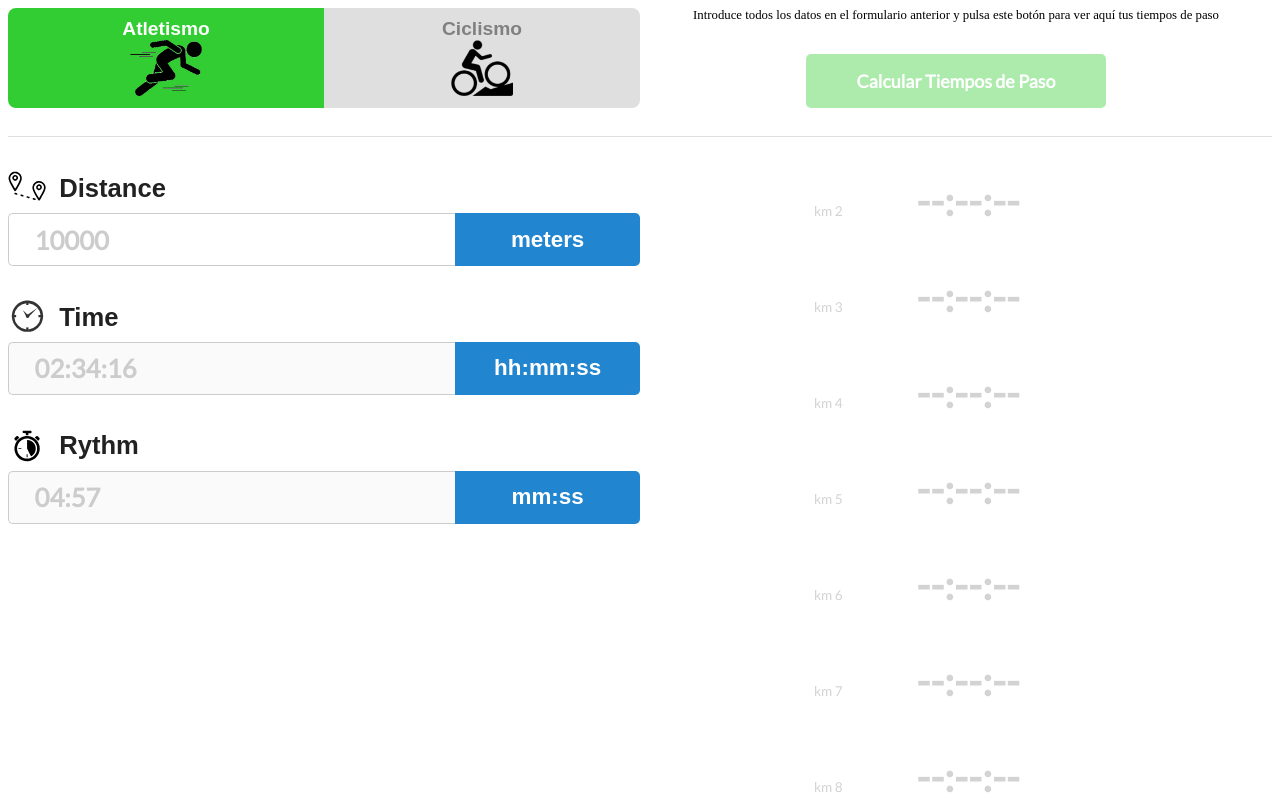
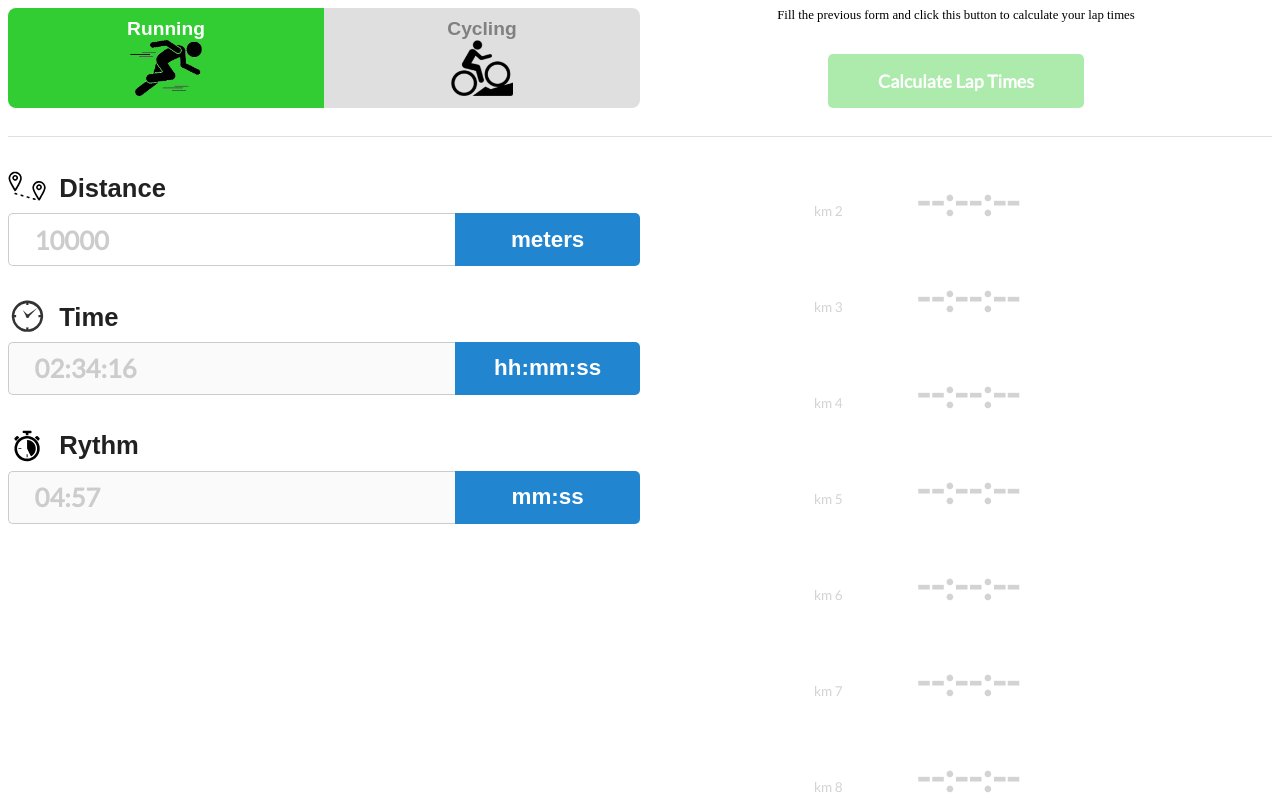
Before and after one commit to jorgesc/PaceCalculator, a React (Create React App) app: page / in a window 1280 px wide. Shown: the top 800 px of the page. Built offline with nearby package versions, Linux system fonts and the light colour scheme; a web font is replaced by a local one.

Commit message:
Translated to english

```diff
--- a/src/components/CalculateButtonWrapper.tsx
+++ b/src/components/CalculateButtonWrapper.tsx
@@ -14,9 +14,9 @@ type IStateProps = Pick<
 >;
 type IDispatchProps = Pick<ICalculateButtonContainerProps, "onClick">;
 
-const buttonText = "Calcular Tiempos de Paso";
+const buttonText = "Calculate Lap Times";
 const text =
-  "Introduce todos los datos en el formulario anterior y pulsa este botón para ver aquí tus tiempos de paso";
+  "Fill the previous form and click this button to calculate your lap times";
 
 const CalculateButtonWrapper = (props: ICalculateButtonContainerProps) => {
   return <CalculateButtonContainer {...props} />;
--- a/src/models/CyclingSport.tsx
+++ b/src/models/CyclingSport.tsx
@@ -4,7 +4,7 @@ import CyclingIcon from "../static/2biking_icon.png";
 import {HHMMSSToSeconds, secondsToHHMMSS} from "../utils/formattingUtils";
 
 class CyclingSport extends Sport {
-  public name = "Ciclismo";
+  public name = "Cycling";
   public units = "km/h";
   public rythmPlaceholder = "37.5";
   public icon = CyclingIcon;
--- a/src/models/RunningSport.tsx
+++ b/src/models/RunningSport.tsx
@@ -9,7 +9,7 @@ import {
 } from "../utils/formattingUtils";
 
 class RunningSport extends Sport {
-  public name = "Atletismo";
+  public name = "Running";
   public units = "mm:ss";
   public rythmPlaceholder = "04:57";
   public icon = RunningIcon;
```
Also changed, not shown: 1 other file (tests, documents, lock files or other folders).
